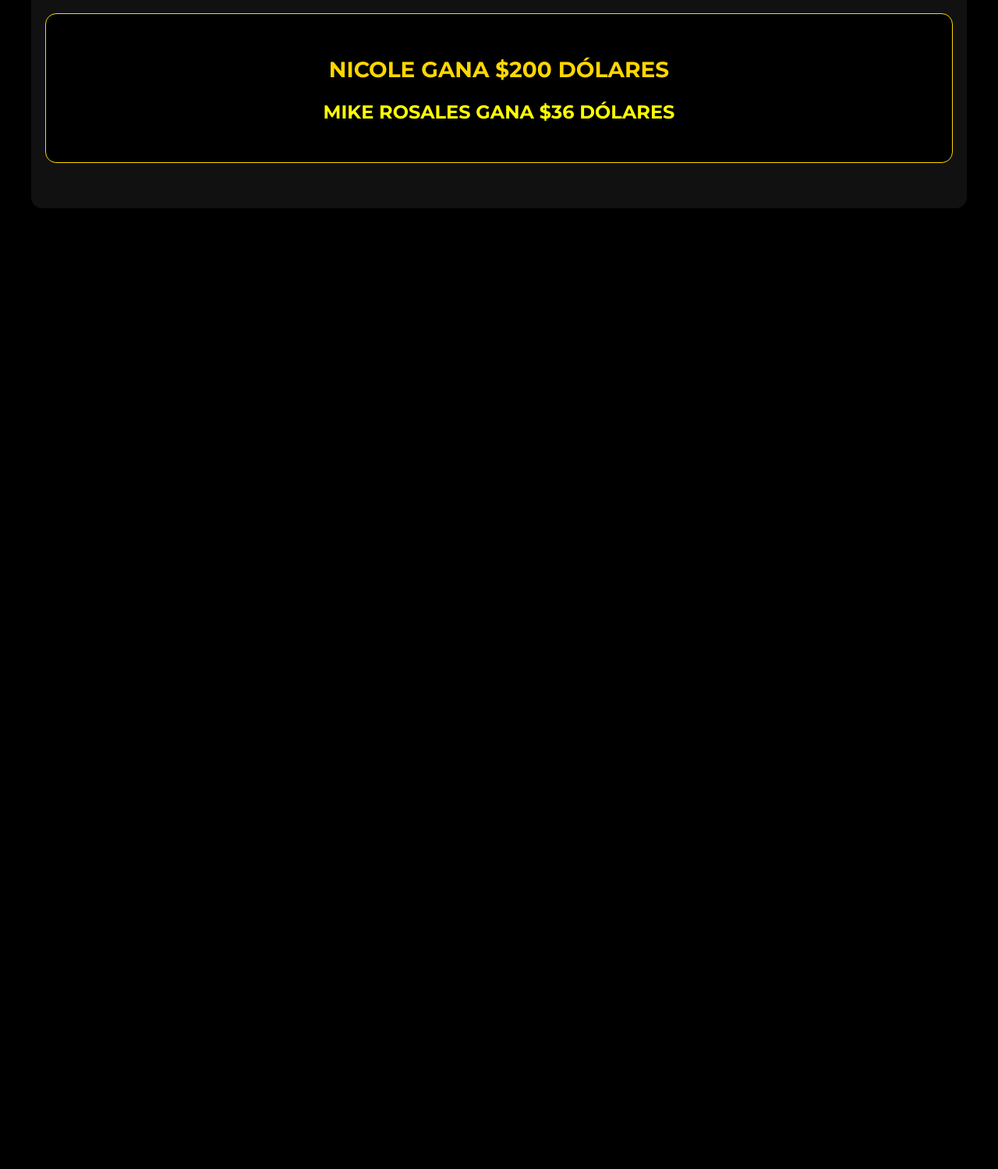
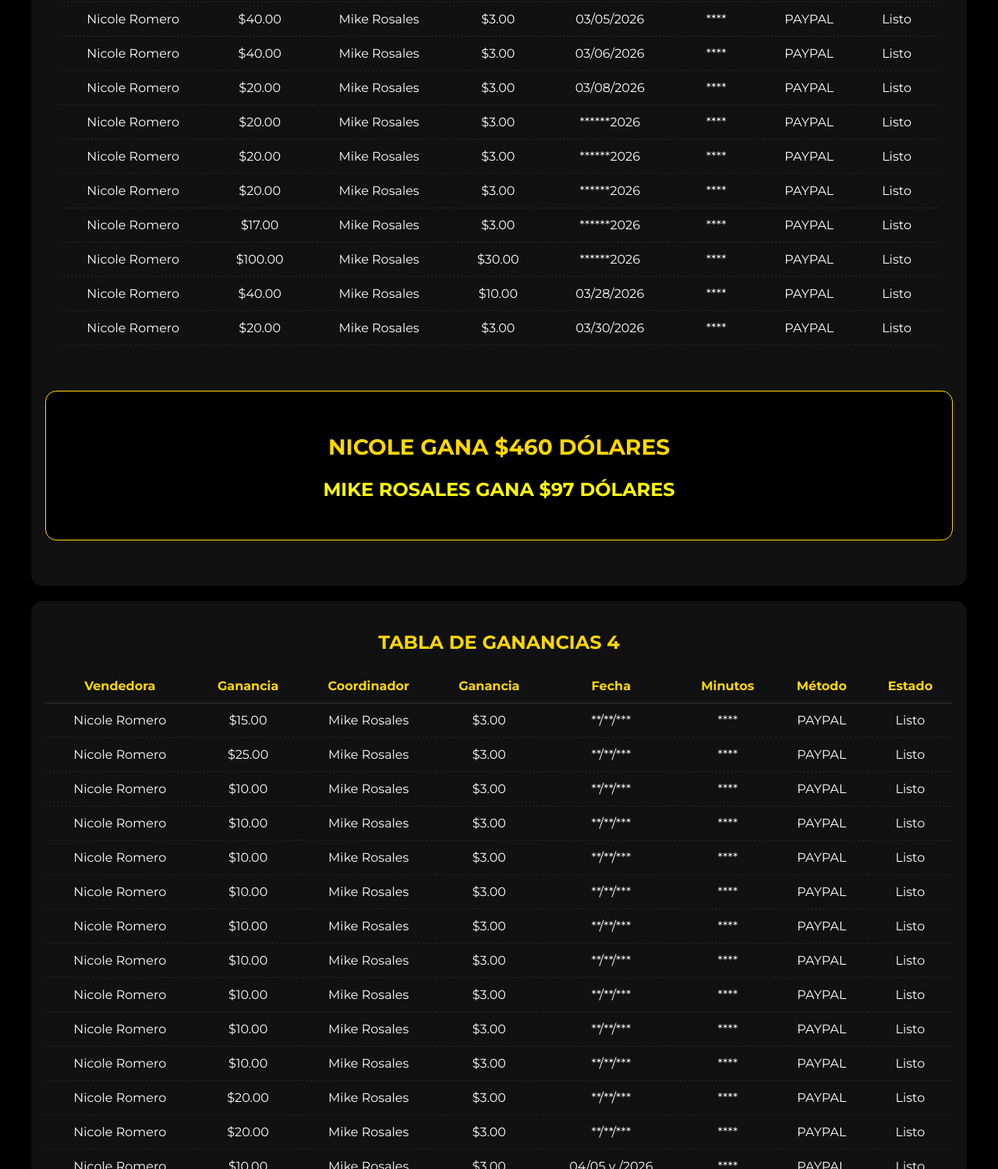
Before and after one commit to vanessafeet/nicole-salario, a plain HTML site: page index.html in a window 1280 px wide. Shown: the part 2049-3548 px from the top of the page at 78% size. Before the commit the page ends 2376 px from the top, so only its background shows below. Drawn offline with nearby package versions, Linux system fonts and the light colour scheme.

Commit message:
index.html

```diff
--- a/index.html
+++ b/index.html
@@ -140,33 +140,22 @@ button{
 <tr><td>Nicole Romero</td><td>$30.00</td><td>01/09/2026</td><td>30</td><td>PAYPAL</td><td>Listo</td></tr>
 <tr><td>Nicole Romero</td><td>$30.00</td><td>01/09/2026</td><td>30</td><td>PAYPAL</td><td>Listo</td></tr>
 <tr><td>Nicole Romero</td><td>$50.00</td><td>02/14/2026</td><td>30</td><td>PAYPAL</td><td>Listo</td></tr>
-<tr><td>Nicole Romero</td><td>$40.00</td><td>02/20/2026</td><td>30</td><td>PAYPAL</td><td>Listo</td></tr>
+<tr><td>Nicole Romero</td><td>$40.00</td><td>03/04/2026</td><td>30</td><td>PAYPAL</td><td>Listo</td></tr>
 
 </tbody>
 </table>
 
-
-
-
-
 <button id="total-1"></button>
 
-<!-- RESUMEN CORRECTO -->
+<!-- RESUMEN 1 -->
 <div style="text-align:center; margin:40px 0; background:#000; padding:30px; border-radius:14px; border:1px solid #ffd700;">
-
 <h2 style="color:#ffd700;font-weight:800;font-size:28px;">
 NICOLE GANA $300 DÓLARES
 </h2>
-
 <h2 style="color:#ffff00;font-weight:700;font-size:24px;margin-top:15px;">
 MIKE ROSALES GANA $50 DÓLARES
 </h2>
 </div>
-
-
-
-
-
 
 <!-- SEGUNDA TABLA -->
 <div class="card">
@@ -185,7 +174,7 @@ MIKE ROSALES GANA $50 DÓLARES
 </thead>
 <tbody>
 
-<!-- 12 FILAS -->
+<!-- filas -->
 <tr><td>Nicole Romero</td><td>$10.00</td><td>Mike Rosales</td><td>$3.00</td><td>03/02/2026</td><td>****</td><td>PAYPAL</td><td>Listo</td></tr>
 <tr><td>Nicole Romero</td><td>$10.00</td><td>Mike Rosales</td><td>$3.00</td><td>03/02/2026</td><td>****</td><td>PAYPAL</td><td>Listo</td></tr>
 <tr><td>Nicole Romero</td><td>$10.00</td><td>Mike Rosales</td><td>$3.00</td><td>03/02/2026</td><td>****</td><td>PAYPAL</td><td>Listo</td></tr>
@@ -195,25 +184,39 @@ MIKE ROSALES GANA $50 DÓLARES
 <tr><td>Nicole Romero</td><td>$30.00</td><td>Mike Rosales</td><td>$3.00</td><td>03/02/2026</td><td>****</td><td>PAYPAL</td><td>Listo</td></tr>
 <tr><td>Nicole Romero</td><td>$20.00</td><td>Mike Rosales</td><td>$3.00</td><td>03/02/2026</td><td>****</td><td>PAYPAL</td><td>Listo</td></tr>
 <tr><td>Nicole Romero</td><td>$20.00</td><td>Mike Rosales</td><td>$3.00</td><td>03/02/2026</td><td>****</td><td>PAYPAL</td><td>Listo</td></tr>
-<tr><td>Nicole Romero</td><td>$15.00</td><td>Mike Rosales</td><td>$3.00</td><td>03/02/2026</td><td>****</td><td>PAYPAL</td><td>Listo</td></tr>
-<tr><td>Nicole Romero</td><td>$15.00</td><td>Mike Rosales</td><td>$3.00</td><td>03/02/2026</td><td>****</td><td>PAYPAL</td><td>Listo</td></tr>
 <tr><td>Nicole Romero</td><td>$10.00</td><td>Mike Rosales</td><td>$3.00</td><td>03/02/2026</td><td>****</td><td>PAYPAL</td><td>Listo</td></tr>
+<tr><td>Nicole Romero</td><td>$10.00</td><td>Mike Rosales</td><td>$3.00</td><td>03/02/2026</td><td>****</td><td>PAYPAL</td><td>Listo</td></tr>
+<tr><td>Nicole Romero</td><td>$10.00</td><td>Mike Rosales</td><td>$3.00</td><td>03/04/2026</td><td>****</td><td>PAYPAL</td><td>Listo</td></tr>
+<tr><td>Nicole Romero</td><td>$30.00</td><td>Mike Rosales</td><td>$3.00</td><td>03/05/2026</td><td>****</td><td>PAYPAL</td><td>Listo</td></tr>
+<tr><td>Nicole Romero</td><td>$40.00</td><td>Mike Rosales</td><td>$3.00</td><td>03/05/2026</td><td>****</td><td>PAYPAL</td><td>Listo</td></tr>
+<tr><td>Nicole Romero</td><td>$40.00</td><td>Mike Rosales</td><td>$3.00</td><td>03/06/2026</td><td>****</td><td>PAYPAL</td><td>Listo</td></tr>
+<tr><td>Nicole Romero</td><td>$20.00</td><td>Mike Rosales</td><td>$3.00</td><td>03/08/2026</td><td>****</td><td>PAYPAL</td><td>Listo</td></tr>
+<tr><td>Nicole Romero</td><td>$20.00</td><td>Mike Rosales</td><td>$3.00</td><td>******2026</td><td>****</td><td>PAYPAL</td><td>Listo</td></tr>
+<tr><td>Nicole Romero</td><td>$20.00</td><td>Mike Rosales</td><td>$3.00</td><td>******2026</td><td>****</td><td>PAYPAL</td><td>Listo</td></tr>
+<tr><td>Nicole Romero</td><td>$20.00</td><td>Mike Rosales</td><td>$3.00</td><td>******2026</td><td>****</td><td>PAYPAL</td><td>Listo</td></tr>
+
+<tr><td>Nicole Romero</td><td>$17.00</td><td>Mike Rosales</td><td>$3.00</td><td>******2026</td><td>****</td><td>PAYPAL</td><td>Listo</td></tr>
+<tr><td>Nicole Romero</td><td>$100.00</td><td>Mike Rosales</td><td>$30.00</td><td>******2026</td><td>****</td><td>PAYPAL</td><td>Listo</td></tr>
+<tr><td>Nicole Romero</td><td>$40.00</td><td>Mike Rosales</td><td>$10.00</td><td>03/28/2026</td><td>****</td><td>PAYPAL</td><td>Listo</td></tr>
+<tr><td>Nicole Romero</td><td>$20.00</td><td>Mike Rosales</td><td>$3.00</td><td>03/30/2026</td><td>****</td><td>PAYPAL</td><td>Listo</td></tr>
+
+
+
 
 </tbody>
 </table>
 </div>
 
-<!-- RESUMEN CORRECTO -->
+
+
+<!-- RESUMEN 2 CORREGIDO -->
 <div style="text-align:center; margin:40px 0; background:#000; padding:30px; border-radius:14px; border:1px solid #ffd700;">
-
 <h2 style="color:#ffd700;font-weight:800;font-size:28px;">
-NICOLE GANA $200 DÓLARES
+NICOLE GANA $460 DÓLARES
 </h2>
-
 <h2 style="color:#ffff00;font-weight:700;font-size:24px;margin-top:15px;">
-MIKE ROSALES GANA $36 DÓLARES
+MIKE ROSALES GANA $97 DÓLARES
 </h2>
-
 </div>
 
 </div>
@@ -231,5 +234,97 @@ setTimeout(()=>b.style.opacity=1,200);
 totalTabla1();
 </script>
 
+
+
+
+
+
+<!------------------------------------------------------------------------------------------------------------------->
+
+
+
+<!-- ================= TABLA 4 (NUEVA) ================= -->
+<div class="card">
+
+<h2 style="text-align:center;color:#ffd700;">TABLA DE GANANCIAS 4</h2>
+
+<table id="tabla-4">
+<thead>
+<tr>
+<th>Vendedora</th>
+<th>Ganancia</th>
+<th>Coordinador</th>
+<th>Ganancia</th>
+<th>Fecha</th>
+<th>Minutos</th>
+<th>Método</th>
+<th>Estado</th>
+</tr>
+</thead>
+
+<tbody>
+
+<tr><td>Nicole Romero</td><td>$15.00</td><td>Mike Rosales</td><td>$3.00</td><td>**/**/***</td><td>****</td><td>PAYPAL</td><td>Listo</td></tr>
+<tr><td>Nicole Romero</td><td>$25.00</td><td>Mike Rosales</td><td>$3.00</td><td>**/**/***</td><td>****</td><td>PAYPAL</td><td>Listo</td></tr>
+<tr><td>Nicole Romero</td><td>$10.00</td><td>Mike Rosales</td><td>$3.00</td><td>**/**/***</td><td>****</td><td>PAYPAL</td><td>Listo</td></tr>
+<tr><td>Nicole Romero</td><td>$10.00</td><td>Mike Rosales</td><td>$3.00</td><td>**/**/***</td><td>****</td><td>PAYPAL</td><td>Listo</td></tr>
+<tr><td>Nicole Romero</td><td>$10.00</td><td>Mike Rosales</td><td>$3.00</td><td>**/**/***</td><td>****</td><td>PAYPAL</td><td>Listo</td></tr>
+<tr><td>Nicole Romero</td><td>$10.00</td><td>Mike Rosales</td><td>$3.00</td><td>**/**/***</td><td>****</td><td>PAYPAL</td><td>Listo</td></tr>
+<tr><td>Nicole Romero</td><td>$10.00</td><td>Mike Rosales</td><td>$3.00</td><td>**/**/***</td><td>****</td><td>PAYPAL</td><td>Listo</td></tr>
+<tr><td>Nicole Romero</td><td>$10.00</td><td>Mike Rosales</td><td>$3.00</td><td>**/**/***</td><td>****</td><td>PAYPAL</td><td>Listo</td></tr>
+<tr><td>Nicole Romero</td><td>$10.00</td><td>Mike Rosales</td><td>$3.00</td><td>**/**/***</td><td>****</td><td>PAYPAL</td><td>Listo</td></tr>
+<tr><td>Nicole Romero</td><td>$10.00</td><td>Mike Rosales</td><td>$3.00</td><td>**/**/***</td><td>****</td><td>PAYPAL</td><td>Listo</td></tr>
+<tr><td>Nicole Romero</td><td>$10.00</td><td>Mike Rosales</td><td>$3.00</td><td>**/**/***</td><td>****</td><td>PAYPAL</td><td>Listo</td></tr>
+<tr><td>Nicole Romero</td><td>$20.00</td><td>Mike Rosales</td><td>$3.00</td><td>**/**/***</td><td>****</td><td>PAYPAL</td><td>Listo</td></tr>
+<tr><td>Nicole Romero</td><td>$20.00</td><td>Mike Rosales</td><td>$3.00</td><td>**/**/***</td><td>****</td><td>PAYPAL</td><td>Listo</td></tr>
+<tr><td>Nicole Romero</td><td>$10.00</td><td>Mike Rosales</td><td>$3.00</td><td>04/05   v   /2026</td><td>****</td><td>PAYPAL</td><td>Listo</td></tr>
+<tr><td>Nicole Romero</td><td>$20.00</td><td>Mike Rosales</td><td>$3.00</td><td>04/06/2026</td><td>****</td><td>PAYPAL</td><td>Listo</td></tr>
+<tr><td>Nicole Romero</td><td>$40.00</td><td>Mike Rosales</td><td>$3.00</td><td>04/05/2026</td><td>****</td><td>PAYPAL</td><td>Listo</td></tr>
+<tr><td>Nicole Romero</td><td>$60.00</td><td>Mike Rosales</td><td>$3.00</td><td>04/31/2026</td><td>****</td><td>PAYPAL</td><td>Listo</td></tr>
+
+
+
+</tbody>
+</table>
+
+</div>
+
+<!-- RESUMEN TABLA 4 -->
+<div class="resumen">
+<h2 id="ganancia-vendedora-4"></h2>
+<h2 id="ganancia-coordinador-4"></h2>
+</div>
+
+<!-- ================= SCRIPTS ================= -->
+<script>
+
+// TABLA 4
+function calcularResumen4(){
+let totalV = 0;
+let totalC = 0;
+
+const filas = document.querySelectorAll("#tabla-4 tbody tr");
+
+if(filas.length === 0) return;
+
+filas.forEach(fila=>{
+totalV += parseFloat(fila.children[1].textContent.replace("$","")) || 0;
+totalC += parseFloat(fila.children[3].textContent.replace("$","")) || 0;
+});
+
+document.getElementById("ganancia-vendedora-4").textContent =
+`NICOLE GANA $${totalV.toFixed(2)} DÓLARES`;
+
+document.getElementById("ganancia-coordinador-4").textContent =
+`MIKE ROSALES GANA $${totalC.toFixed(2)} DÓLARES`;
+}
+
+// ejecutar cuando cargue todo
+window.onload = function(){
+calcularResumen4();
+};
+
+</script>
+
 </body>
 </html>
```
